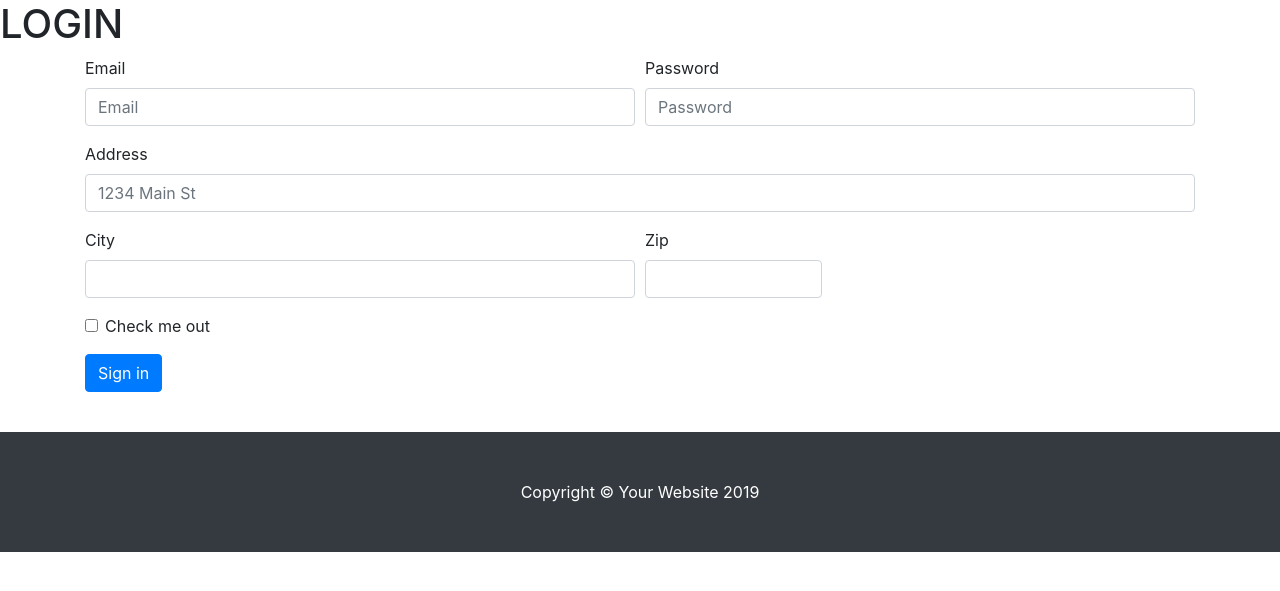
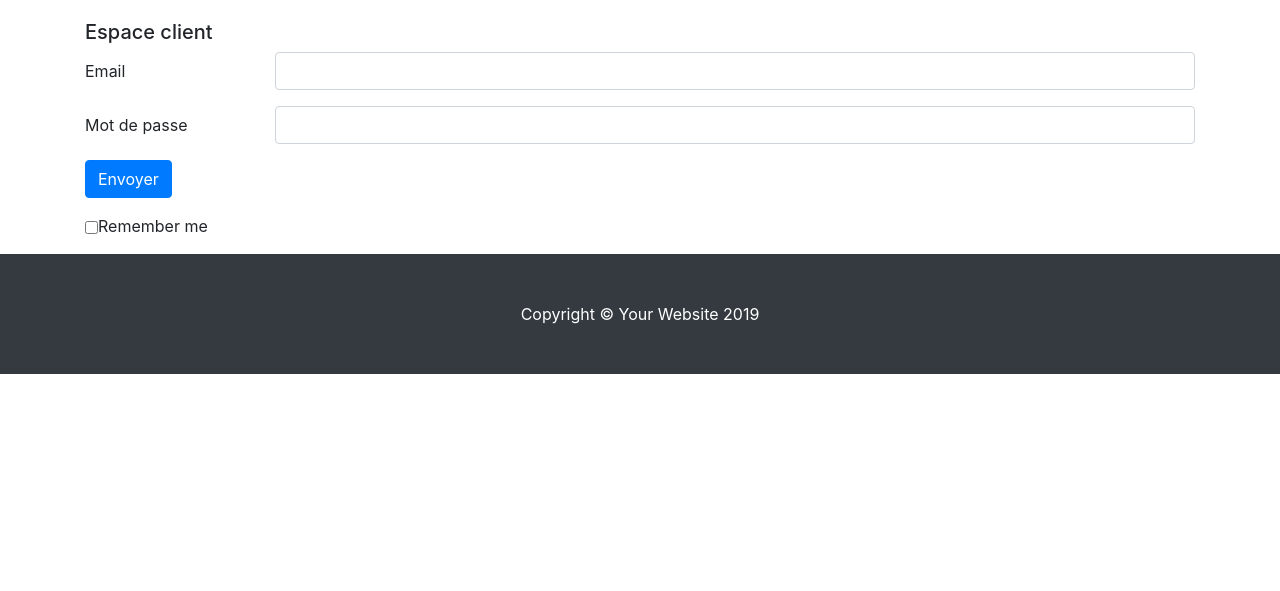
Before and after one commit to laurent-allegre/Mylibrairie, a PHP site: page /login.php in a window 1280 px wide. Shown: the part 56-647 px from the top of the page. Run offline with PHP 8.4, Linux system fonts and the light colour scheme.

Commit message:
fin de journée 15/07

```diff
--- a/exercices.php
+++ b/exercices.php
@@ -8,7 +8,7 @@ function perimetreCarre($cote){
 }
 function perimetreRectangle($long, $larg){
     $perimetreRectangle =  ($long + $larg) * 2;
-    echo $perimetreRectangle ."<br>"."<p>perimetre du triangle</p>";
+    echo $perimetreRectangle ."<br>"."<p>perimetre du rectangle</p>";
 
 }
 function perimetreCercle($rayon){
--- /dev/null
+++ b/exercices/server.php
@@ -0,0 +1,2 @@
+<?php
+var_dump ($_SERVER);
--- /dev/null
+++ b/exercices/session0.php
@@ -0,0 +1,6 @@
+<?php
+session_start();
+$_SESSION["pseudo"]="lolo";
+$_SESSION["ville"]="Carpentras";
+//echo $_SESSION["pseudo"];
+//var_dump($_SESSION);
--- /dev/null
+++ b/exercices/session02.php
@@ -0,0 +1,5 @@
+<?php
+
+session_start();
+echo "hello".$_SESSION["pseudo"]. "!";
+echo "vous habiter ". $_SESSION["ville"]. "!";
--- a/fonctions.php
+++ b/fonctions.php
@@ -1,4 +1,4 @@
-<h1>Fonctions</h1>
+
 <?php
 
 
--- a/inc/menu-top.php
+++ b/inc/menu-top.php
@@ -11,9 +11,17 @@
               <span class="sr-only">(current)</span>
             </a>
           </li>
-          <li class="nav-item">
-            <a class="nav-link" href="login.php">Vous Connecter</a>
-          </li>
+          <?php
+          if(!isset($_SESSION["prenom"]) && !isset($_COOKIE["prenom"])){
+             echo'<li class="nav-item">';
+                echo '<a class="nav-link" href="login.php">Vous Connecter</a>';
+                echo '</li>';
+              }else{
+
+
+
+                echo '<a class="nav-link" href="logout.php">Vous Deconnecter</a>';
+             } ?>
           <li class="nav-item">
             <a class="nav-link" href="contact.php">Nous contacter</a>
           </li>
--- a/inc/users.php
+++ b/inc/users.php
@@ -1,11 +1,14 @@
 <?php
 $users = [
     ['email' => 'monadresse@com',
-        'password' => 'titi'],
+        'password' => 'titi',
+        'prenom'=> 'aldo'],
 
     ['email' => 'lolo@com',
-        'password' => 'toto'],
+        'password' => 'toto',
+        'prenom' => 'lolo'],
 
     ['email' => 'Wf3@.com',
-        'password' => 'tutu']
+        'password' => 'tutu',
+        'prenom'=> 'polo']
 ];
--- a/index.php
+++ b/index.php
@@ -1,4 +1,5 @@
 <?php
+session_start();
   require_once('inc/livres.php');
   require_once('fonctions.php');
 ?>
--- a/item.php
+++ b/item.php
@@ -1,4 +1,5 @@
 <?php
+session_start();
 require_once('inc/livres.php');
 if(isset($_GET["idlivre"])){
 $id_du_livre = $_GET["idlivre"];
--- a/login.php
+++ b/login.php
@@ -1,117 +1,135 @@
 <?php
-        require_once('inc/menu-top.php');
+session_start();
 require_once('inc/users.php');
+// Traitement de mes users ...
+/**
+ * Je crée un tableau d'erreurs
+ */
+$erreurs = []; // Ma pile d'erreurs
+$isAuth = false; // Utilisateur authentifié ou non ? Au début, non.
 
-        $erreurs = [];
-        $isAuth = false;
+/**
+ * J'ai rempli mon login et mon mot de passe
+ */
+if(isset($_POST["email"]) && $_POST["email"] != ""
+    && isset($_POST["password"]) && $_POST["password"] != "") {
+    /**
+     * Je parcours ma liste de users
+     */
+    foreach($users as $user) {
+        // Je vérifie les correspondances du mail : utilisateur trouvé
+        if($_POST['email'] == $user['email']) {
+            if ($_POST['password'] == $user['password']) {
+                $isAuth = true; // Utilisateur authentifié
 
-//je remplis les champs du formulaire
+                    if(isset($_POST['remember']) && $_POST['remember'] == 'on'){
+                        setcookie('email' , $user["email"], time()+3600);
+                        setcookie('prenom' , $user["prenom"], time()+3600);
+                    }else{
+                        $_SESSION["email"] = $user["email"];
+                        $_SESSION["prenom"] = $user["prenom"];
+                    }
 
-        if(isset($_POST["email"])&& $_POST["email"] !=""&& isset($_POST["password"])
-        && $_POST["password"] != "") {
-
-          // je parcours les utilisateurs
-          foreach ($users as $key => $user) {
-            if( $_POST['email'] == $user['email']){
-
-
-              if($_POST['password'] == $user['password']){
-
-                $isAuth = true;
-                continue;
+                header('location:index.php');
+                continue; // arrête d'itérer le foreach
             }
         }
     }
-
     if($isAuth == false) {
-            $erreurs[] = "Mauvais login ou mauvais mot de passe";
+        $erreurs[] = "Mauvais login ou mauvais mot de passe.";
     }
 } else {
-            // $erreurs[] = "";
-            if(isset($_POST["password"]) && $_POST["password"]== ""){
-                $erreurs[]="erreur de  mot de passe";
+    /**
+     * J'ai envoyé mon formulaire mais mon mot de passe est vide
+     */
+    if(isset($_POST["password"]) && $_POST["password"] == "") {
+        $erreurs[] = "Merci de saisir votre mot de passe.";
     }
-
-              if(isset($_POST["email"]) && $_POST["email"]==""){
-                $erreurs[]= "erreur d' email";
+    /**
+     * J'ai envoyé mon formulaire mais mon email est vide
+     */
+    if(isset($_POST["email"]) && $_POST["email"] == "") {
+        $erreurs[] = "Merci de saisir votre e-mail.";
     }
-
 }
-
-
 
 ?>
 <!DOCTYPE html>
-<html lang="fr">
+<html lang="en">
 
 <head>
+
     <meta charset="utf-8">
     <meta name="viewport" content="width=device-width, initial-scale=1, shrink-to-fit=no">
     <meta name="description" content="">
     <meta name="author" content="">
-    <title>Shop Homepage - Start Bootstrap Template</title>
+
+    <title>Ma super boutique</title>
+
     <!-- Bootstrap core CSS -->
     <link href="vendor/bootstrap/css/bootstrap.min.css" rel="stylesheet">
+
     <!-- Custom styles for this template -->
     <link href="css/shop-homepage.css" rel="stylesheet">
+
 </head>
+
 <body>
-      <h1>LOGIN</h1>
+<?php
+require_once('inc/menu-top.php');
 
+?>
+<div class="container" style="margin-top:20px">
+    <h5>Espace client</h5>
     <?php
-       if($isAuth){
-         echo "<h3> vous êtes authentifié </h3>";
-       }else{
-       foreach ($erreurs as $erreur) {
-         echo $erreur. '<h4>erreur de saisie</h4>';
+    // Si j'ai envoyé mon formulaire
+    if(isset($_POST["envoyer"])) {
+        // Si je suis authentifié.e
+        if($isAuth) {
+            echo "<h5>Vous êtes authentifié.e :) </h5>";
+
+        } else {
+            echo '<div class="alert alert-danger fade show">';
+            echo '<ul>';
+            foreach($erreurs as $erreur) {
+                echo '<li>'.$erreur.'</li>';
+            }
+            echo '</ul>';
+            echo '</div>';
         }
     }
     ?>
-<div class="container">
-<form action="" method="post">
-  <div class="form-row">
-    <div class="form-group col-md-6">
-      <label for="inputEmail4">Email</label>
-      <input type="email" class="form-control" id="inputEmail4" name="email" placeholder="Email">
-    </div>
-    <div class="form-group col-md-6">
-      <label for="inputPassword4">Password</label>
-      <input type="password" class="form-control" id="inputPassword4" name="password" placeholder="Password">
+
+    <form action="" method="POST">
+
+        <div class="form-group row">
+            <label for="email" class="col-sm-2 col-form-label">Email</label>
+            <div class="col-sm-10">
+                <input type="text" class="form-control" name="email" id="email">
             </div>
         </div>
-  <div class="form-group">
-    <label for="inputAddress">Address</label>
-    <input type="text" class="form-control" id="inputAddress" name="adresse" placeholder="1234 Main St">
+
+        <div class="form-group row">
+            <label for="password" class="col-sm-2 col-form-label">Mot de passe</label>
+            <div class="col-sm-10">
+                <input type="text" class="form-control" name="password" id="email">
+            </div>
         </div>
 
-  <div class="form-row">
-    <div class="form-group col-md-6">
-      <label for="inputCity">City</label>
-      <input type="text" class="form-control" name="city" id="inputCity">
+        <div class="form-group row">
+            <div class="col-sm-10" >
+                <button type="submit" class="btn btn-primary" name="envoyer">Envoyer</button>
+            </div>
+        </div>
+        <div class="form-group row">
+            <div class="col-sm-10" >
+                <input type="checkbox" class="btn btn-primary" name="remember">Remember me</input>
+            </div>
+        </div>
+    </form>
 </div>
 
-    <div class="form-group col-md-2">
-      <label for="inputZip">Zip</label>
-      <input type="text" class="form-control" id="inputZip">
-    </div>
-  </div>
-  <div class="form-group">
-    <div class="form-check">
-      <input class="form-check-input" type="checkbox" id="gridCheck">
-      <label class="form-check-label" for="gridCheck">
-        Check me out
-      </label>
-    </div>
-  </div>
-  <button type="submit" class="btn btn-primary">Sign in</button>
-
-</form>
-</div>
-<br>
-
-
-
-
-
-      <?php require_once('inc/footer.php') ?>
+<?php
+require('inc/footer.php');
+?>
 </body>
```
Also changed, not shown: exercices/upload.php (added, +30 -0 lines), inc/menu-left.php (+15 -1 lines), logout.php (added, +14 -0 lines), exercices/uploads/dreyfus.jpg (added), exercices/uploads/rougon.jpg (added). Lines whose indentation alone changed are shown as unchanged.
